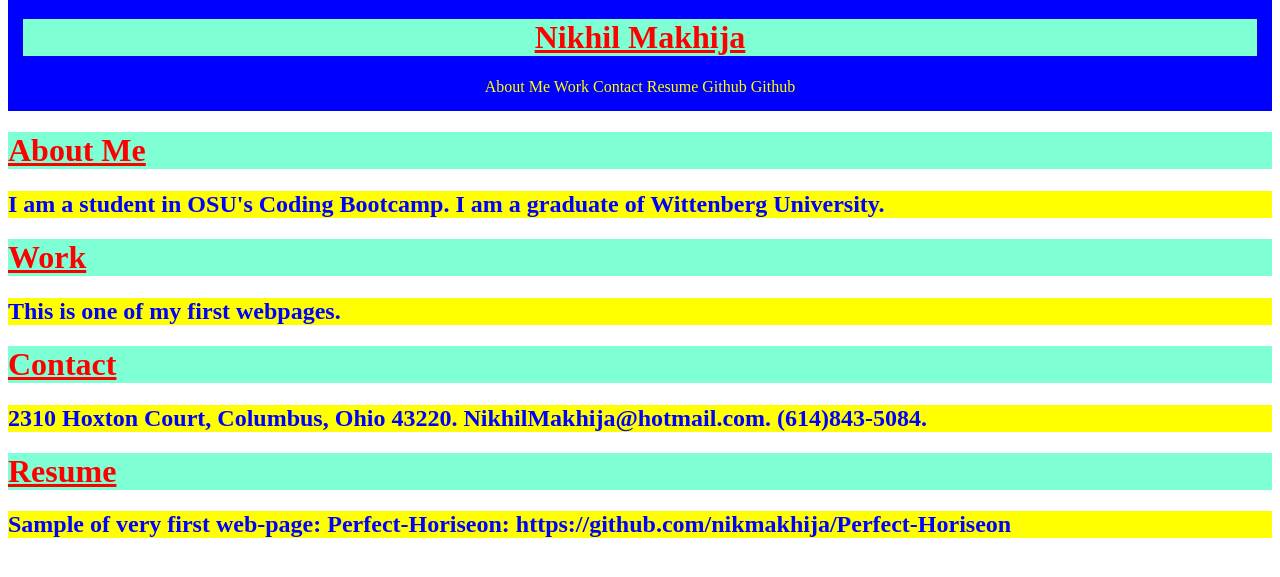
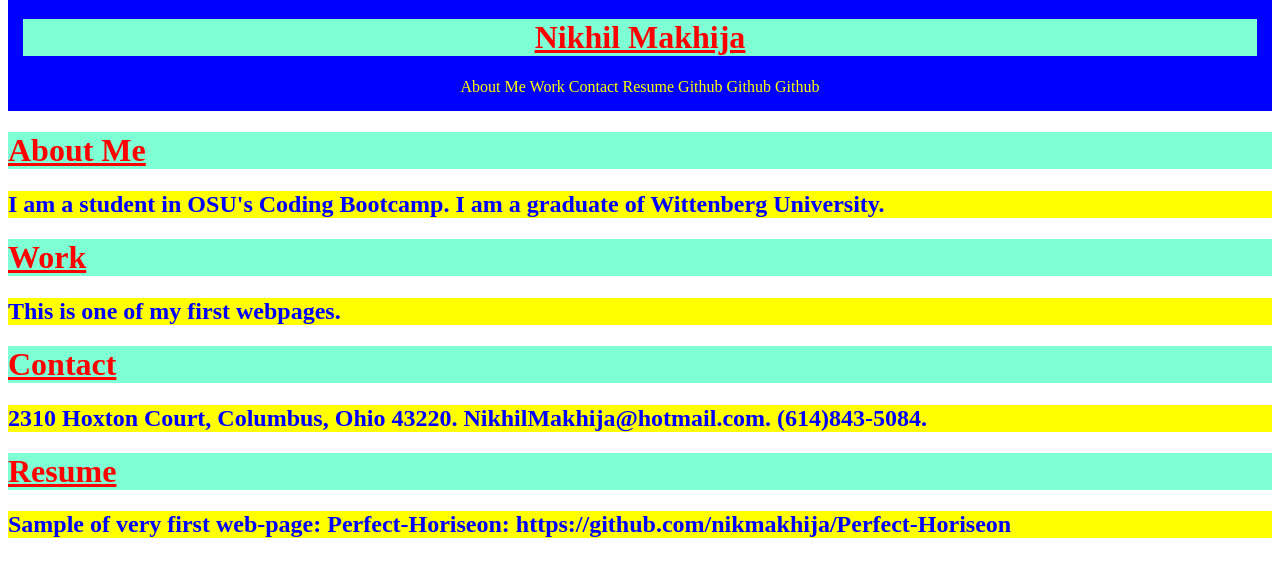
Before and after one commit to nikmakhija/Nikhil-Makhija-portfolio, a plain HTML site: page index.html in a window 1280 px wide. Shown: the part 41-618 px from the top of the page. Drawn offline with Linux system fonts and the light colour scheme.

Commit message:
Update index.html

```diff
--- a/index.html
+++ b/index.html
@@ -19,6 +19,7 @@
             <a href="#resume">Resume</a>
             <a href=https://ileachy.github.io/Job-hunter/>Github</a>
         <a href=https://github.com/ShinichiM/tv-blog/>Github</a>
+    <a href=https://github.com/kjjackson619/project-03/>Github</a>
 
 
 
```
